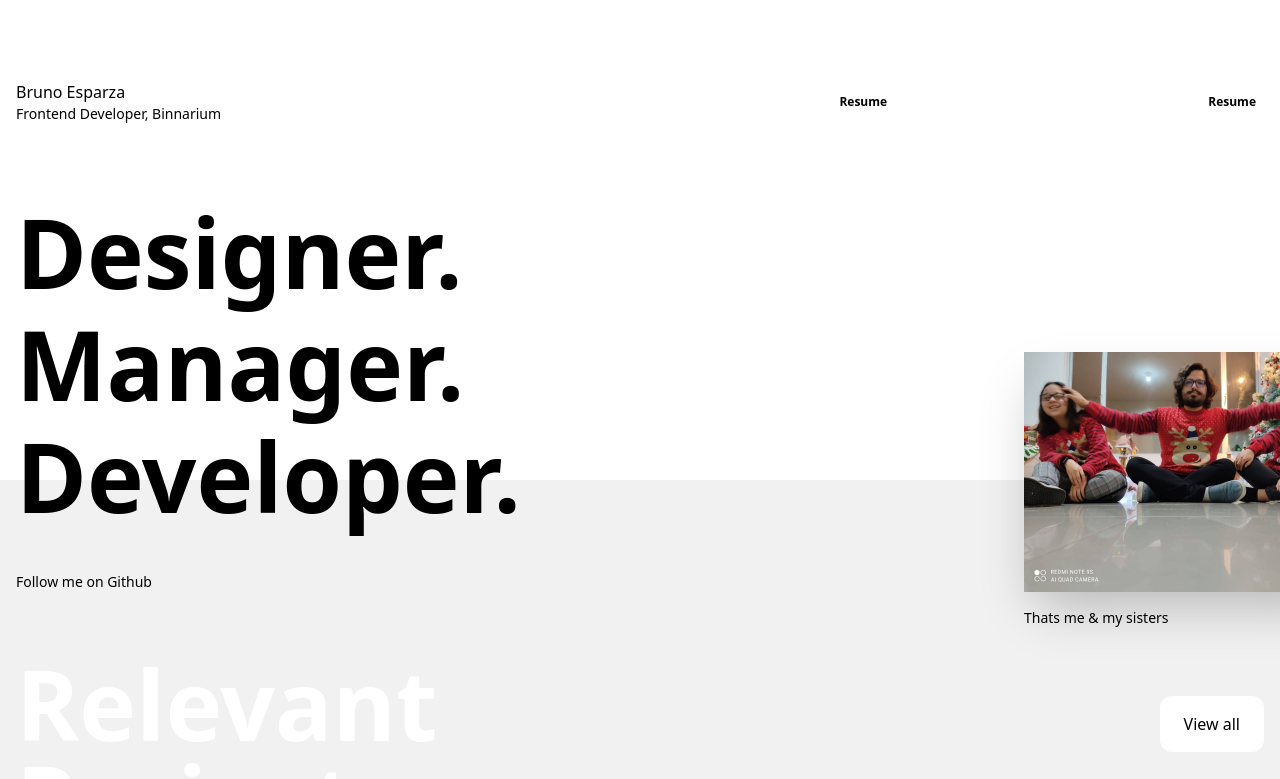
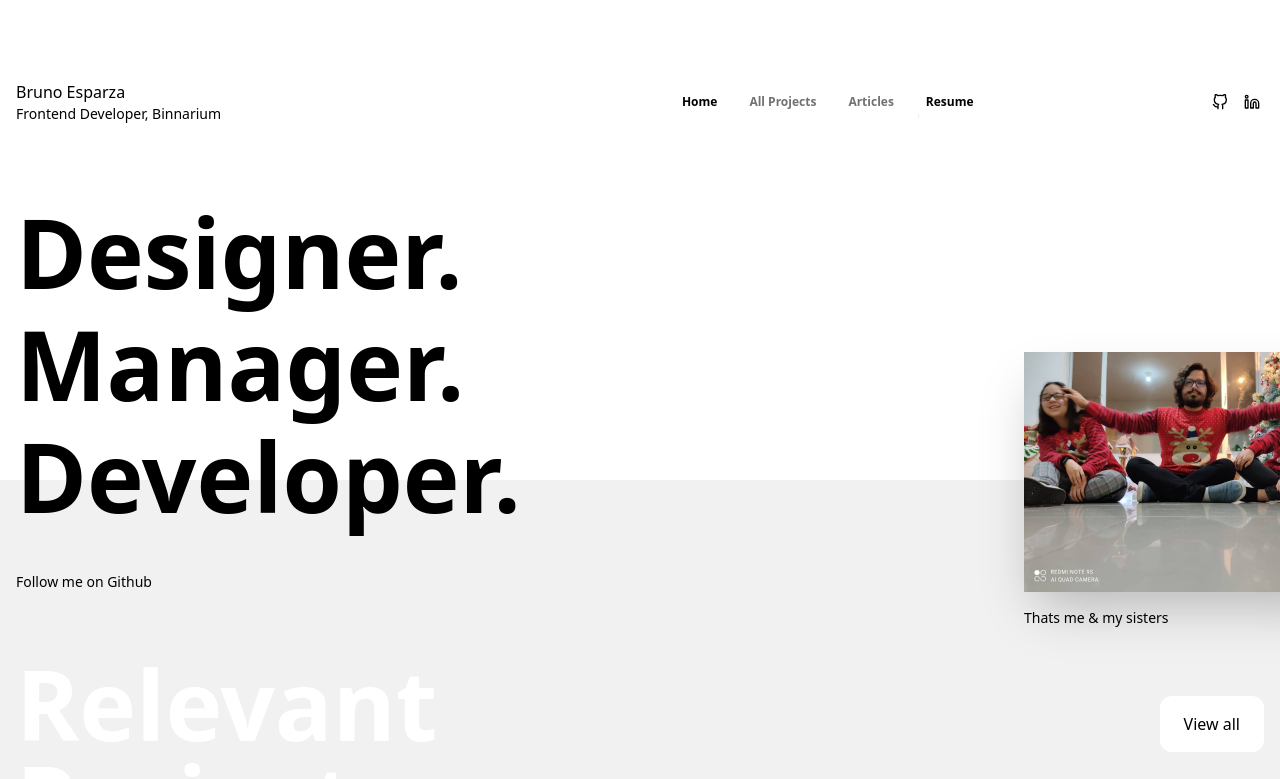
Before and after one commit to baesparza/deprecated-byBruno.io, a React (Vite) app in the folder client/: page / in a window 1280 px wide. Shown: the top 779 px of the page. Built offline with nearby package versions, Linux system fonts and the light colour scheme; no server answers; what tailwindcss-scroll-snap would draw is missing.

Commit message:
feat(client): add header

```diff
--- a/client/src/components/footer.component.tsx
+++ b/client/src/components/footer.component.tsx
@@ -1,11 +1,14 @@
 import { DOMAIN, EMAIL } from '../config';
 import { socialNetworksLinks } from './../data/social-links.data';
 import { IconButtonComponent } from './icon-button.component';
+
+const currentYear = new Date().getFullYear();
+
 export const FooterComponent: React.FC = () => (
     <footer className='relative container mx-auto px-4 pt-8 pb-16 grid grid-cols-3 mt-16 border-t-4 border-white' >
         {/* copyright */}
         <p className='mr-auto text-xs' >
-            Copyright & copy; {new Date().getFullYear()} <b className='font-medium'><a href={DOMAIN}>Bruno Esparza</a></b>
+            Copyright © {currentYear} <b className='font-medium'><a href={`https://${DOMAIN}`}>Bruno Esparza</a></b>
         </p>
 
         {/* email contact */}
--- /dev/null
+++ b/client/src/components/header.component.tsx
@@ -0,0 +1,72 @@
+import { useState } from 'react';
+import { NavLink } from 'react-router-dom';
+import { IconButtonComponent } from '../components/icon-button.component';
+import { socialNetworksLinks } from '../data/social-links.data';
+
+interface Link {
+    label: string;
+    goto?: string;
+}
+
+const links: Readonly<Array<Link>> = [
+    { label: 'Home', goto: '/' },
+    { label: 'All Projects' },
+    { label: 'Articles' },
+    { label: 'Resume', goto: '/resume' },
+];
+
+export const HeaderComponent: React.FC = () => {
+    return (
+        <header className='container mx-auto pt-20 px-4 flex items-center'>
+            {/* brand */}
+            <div>
+                <h1 className='font-medium text-base'>
+                    Bruno Esparza
+                </h1>
+
+                <h2 className='text-sm'>
+                    Frontend Developer, Binnarium
+                </h2>
+            </div>
+
+            {/* spacer */}
+            <div className='flex-grow-[2]'></div>
+
+            <nav className='flex flex-row gap-4'>
+                {
+                    links.map((l, i) => <NavButton link={l} key={i}></NavButton>)
+                }
+            </nav>
+
+            {/* spacer */}
+            <div className='flex-grow'></div>
+            <p className='ml-auto text-xs flex gap-2' >
+                {socialNetworksLinks.map((l, i) => <IconButtonComponent key={i} link={l} rotate={i == 0}></IconButtonComponent>)}
+            </p>
+        </header>
+    );
+};
+
+const NavButton: React.FC<{ link: Link }> = ({ link }) => {
+
+    const [hover, setHover] = useState(false)
+
+    return <NavLink
+        to={link.goto ?? ''}
+        className={`relative p-2 overflow-hidden  ${!!link.goto ? 'cursor-pointer' : 'cursor-default'}`}
+        onMouseEnter={() => setHover(true)}
+        onMouseLeave={() => setHover(false)}
+    >
+        {/* decorated background */}
+        {
+            !!link.goto
+                ? <div className={`absolute bottom-0 left-0 right-0 h-1 z-10 bg-gradient-to-r from-[#2193b0] to-[#6dd5ed] transition-transform transform ${hover ? 'translate-x-0' : '-translate-x-full'}`}></div>
+                : <div></div>
+        }
+
+        {/* link content */}
+        <div className={`relative z-20 text-xs font-semibold  ${!!link.goto ? 'text-black-darker' : 'text-black-lighter'}`}>
+            {link.label}
+        </div>
+    </NavLink>;
+};
--- a/client/src/config.ts
+++ b/client/src/config.ts
@@ -1,3 +1,3 @@
 export const EMAIL = 'bruno.be81@gmail.com';
-export const DOMAIN = 'https://bruno.esparza.codes';
+export const DOMAIN = 'bruno.esparza.codes';
 export const BASE_URL = import.meta.env.DEV ? 'https://bruno-esparza-codes-866tv.ondigitalocean.app' : '';
--- a/client/src/data/social-links.data.ts
+++ b/client/src/data/social-links.data.ts
@@ -1,5 +1,7 @@
 import { IconType } from 'react-icons';
 import { FiGithub, FiGlobe, FiLinkedin, FiMail } from "react-icons/fi";
+import { DOMAIN, EMAIL } from '../config';
+
 
 export interface SocialLink {
     icon: IconType;
@@ -27,15 +29,15 @@ export const allSocialLinks: Readonly<Array<SocialLink>> = [
     {
         icon: FiMail,
         title: 'Mail',
-        textUrl: 'bruno.be81@gmail.com',
-        redirect: 'mailto:bruno.be81@gmail.com',
+        textUrl: EMAIL,
+        redirect: `mailto:${EMAIL}`,
         type: 'CONTACT'
     },
     {
         icon: FiGlobe,
         title: 'Personal Website ',
-        textUrl: 'baesparza.github.io',
-        redirect: 'https://baesparza.github.io/',
+        textUrl: DOMAIN,
+        redirect: `https://${DOMAIN}`,
         type: 'CONTACT'
     },
 ];
--- a/client/src/home/home.page.tsx
+++ b/client/src/home/home.page.tsx
@@ -1,19 +1,16 @@
-import { useState } from 'react';
-import { NavLink } from 'react-router-dom';
-// import info from './icons/info.svg';
 import profile from '../../assets/profile.jpg';
 import { FooterComponent } from "../components/footer.component";
+import { HeaderComponent } from "../components/header.component";
 import { useRecentProjects } from "../hooks/use-recent-projects.hook";
 
 export function Home() {
-
 
     return (
         <div className='relative w-full overflow-x-hidden'>
             {/* decoration background */}
             <div className='absolute inset-0 bg-black-lightest top-[30rem] z-0'></div>
 
-            <NavigationBar ></NavigationBar>
+            <HeaderComponent />
 
             {/* main content wrapper */}
             <main className='relative container mx-auto mt-20 mb-16 px-4 flex flex-col'>
@@ -58,7 +55,7 @@ export function Home() {
                 {<Projects></Projects>}
             </section>
 
-            <FooterComponent></FooterComponent>
+            <FooterComponent />
         </div>
 
     );
@@ -81,78 +78,3 @@ const Projects: React.FC = () => {
         data
     </div>
 }
-interface Link {
-    label: string;
-    goto: string;
-    external: boolean;
-}
-
-const links: Readonly<Array<Link>> = [
-    { label: 'Resume', goto: './resume', external: false },
-];
-
-const NavigationBar: React.FC = () => {
-    return (
-        <header className='container mx-auto pt-20 px-4 flex items-center'>
-            {/* brand */}
-            <div>
-                <h1 className='font-medium text-base'>
-                    Bruno Esparza
-                </h1>
-
-                <h2 className='text-sm'>
-                    Frontend Developer, Binnarium
-                </h2>
-            </div>
-
-            {/* spacer */}
-            <div className='flex-grow-[2]'></div>
-
-            <nav className='flex flex-row gap-4'>
-                {
-                    links.map((l, i) => <NavButton link={l} key={i}></NavButton>)
-                }
-            </nav>
-
-            {/* spacer */}
-            <div className='flex-grow'></div>
-
-            {
-                links.map((l, i) => <NavButton link={l} key={i}></NavButton>)
-            }
-        </header>
-    );
-};
-
-const NavButton: React.FC<{ link: Link }> = ({ link }) => {
-
-    const [hover, setHover] = useState(false)
-
-    const parentClassName = 'hidden md:block relative p-2 cursor-pointer rounded overflow-hidden'
-
-    const backgroundDecoration = <div className={`absolute inset-0 z-10 bg-gradient-to-tr from-[#8E2DE2] to-[#ac00e0] transition-opacity ${hover ? 'opacity-100 animate-pulse' : 'opacity-0'}`}></div>;
-
-    const buttonContent = (<div className={`relative z-20  text-xs font-semibold transition-colors ${hover ? 'text-white' : 'text-black-darker'}`}>
-        {link.label}
-    </div>);
-
-
-    return link.external
-
-        // normal anchor link
-        ? (<a href={link.goto} className={parentClassName} onMouseEnter={() => setHover(true)} onMouseLeave={() => setHover(false)}>
-            {/* decorated background */}
-            {backgroundDecoration}
-            {/* link content */}
-            {buttonContent}
-        </a>)
-
-        // react nav link
-        : (<NavLink to={link.goto} className={parentClassName} onMouseEnter={() => setHover(true)} onMouseLeave={() => setHover(false)}>
-            {/* decorated background */}
-            {backgroundDecoration}
-
-            {/* link content */}
-            {buttonContent}
-        </NavLink>);
-};
```
